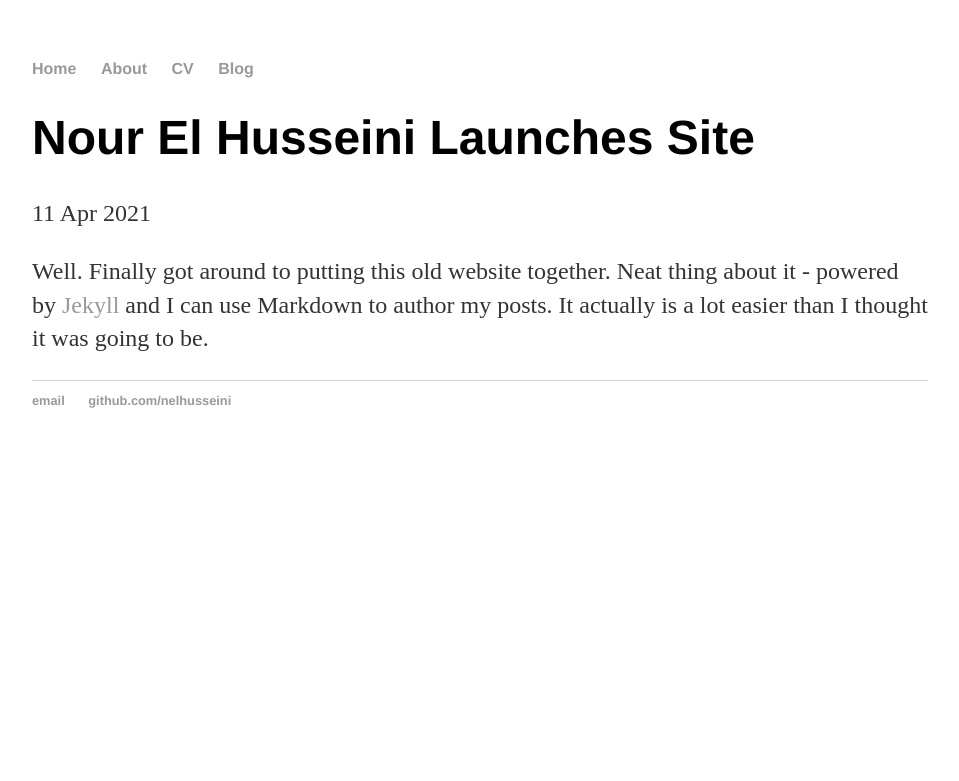
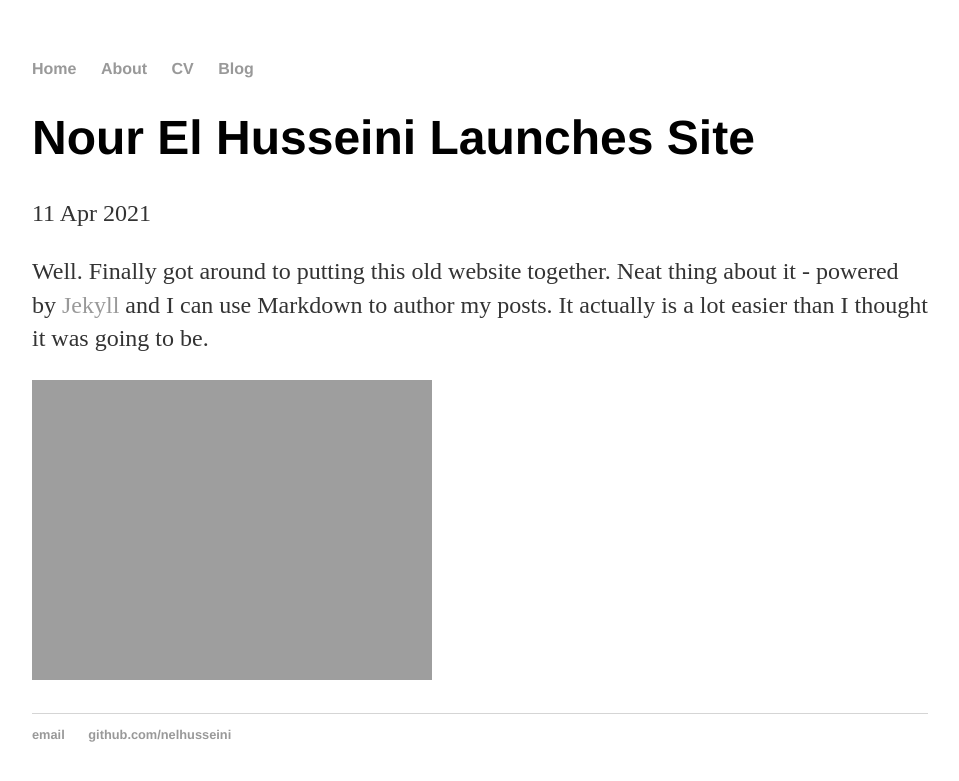
Before and after one commit to tinydeltas/nelhusseini.github.io, a Jekyll site: the page built from _posts/2021-04-11-nour-el-husseini-first.md, in a window 1280 px wide. Shown: the top 781 px of the page, without its empty margins (160-1119 px from the left). Built offline with Jekyll 4.4.1, drawn with Linux system fonts in a browser that asks for light colours.

Commit message:
Update 2021-04-11-nour-el-husseini-first.md

```diff
--- a/_posts/2021-04-11-nour-el-husseini-first.md
+++ b/_posts/2021-04-11-nour-el-husseini-first.md
@@ -5,3 +5,5 @@ date: 2021-04-11
 ---
 
 Well. Finally got around to putting this old website together. Neat thing about it - powered by [Jekyll](http://jekyllrb.com) and I can use Markdown to author my posts. It actually is a lot easier than I thought it was going to be.
+
+![](https://github.com/nelhusseini/nelhusseini.github.io/master/images/IMG_4878_Original.jpg)
```
